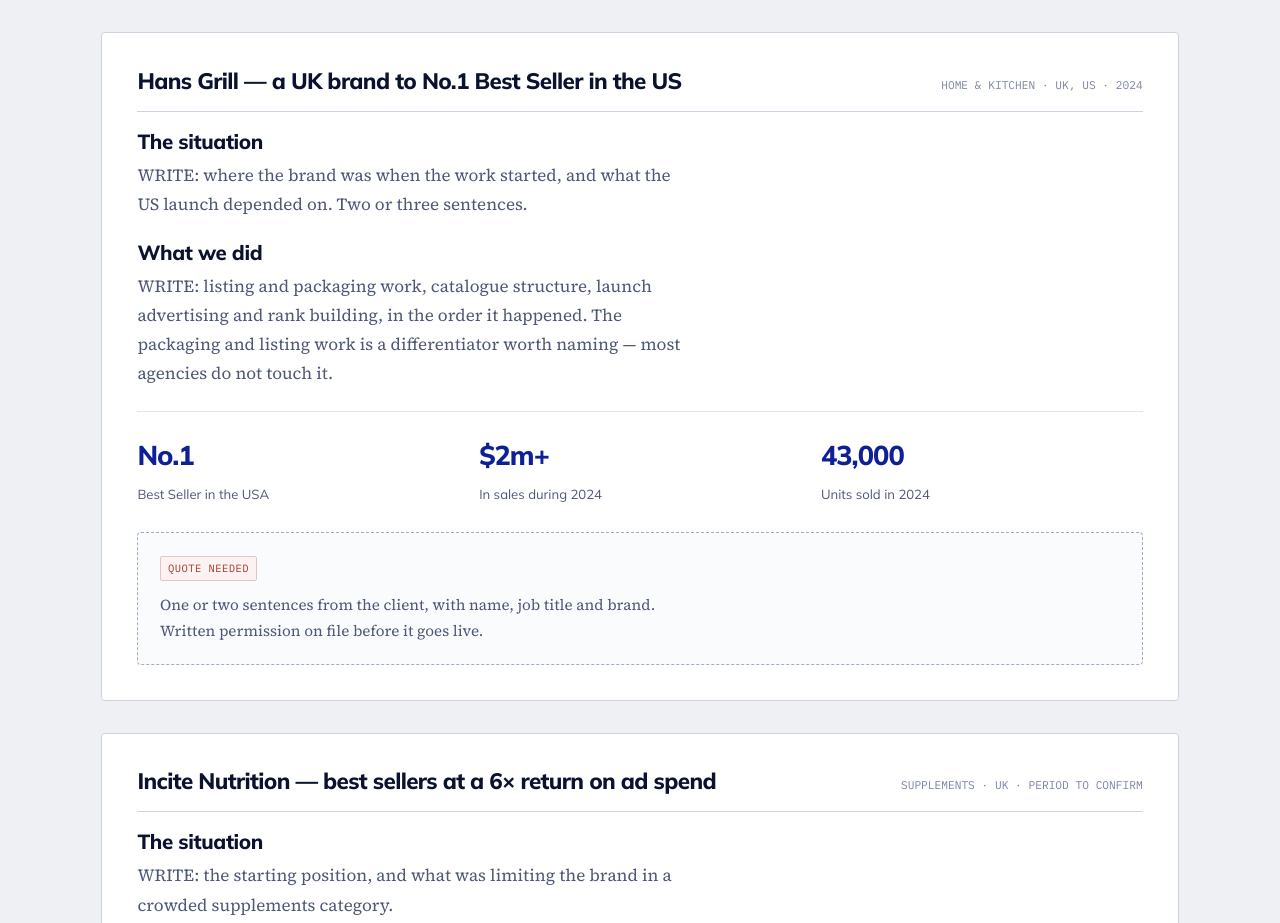
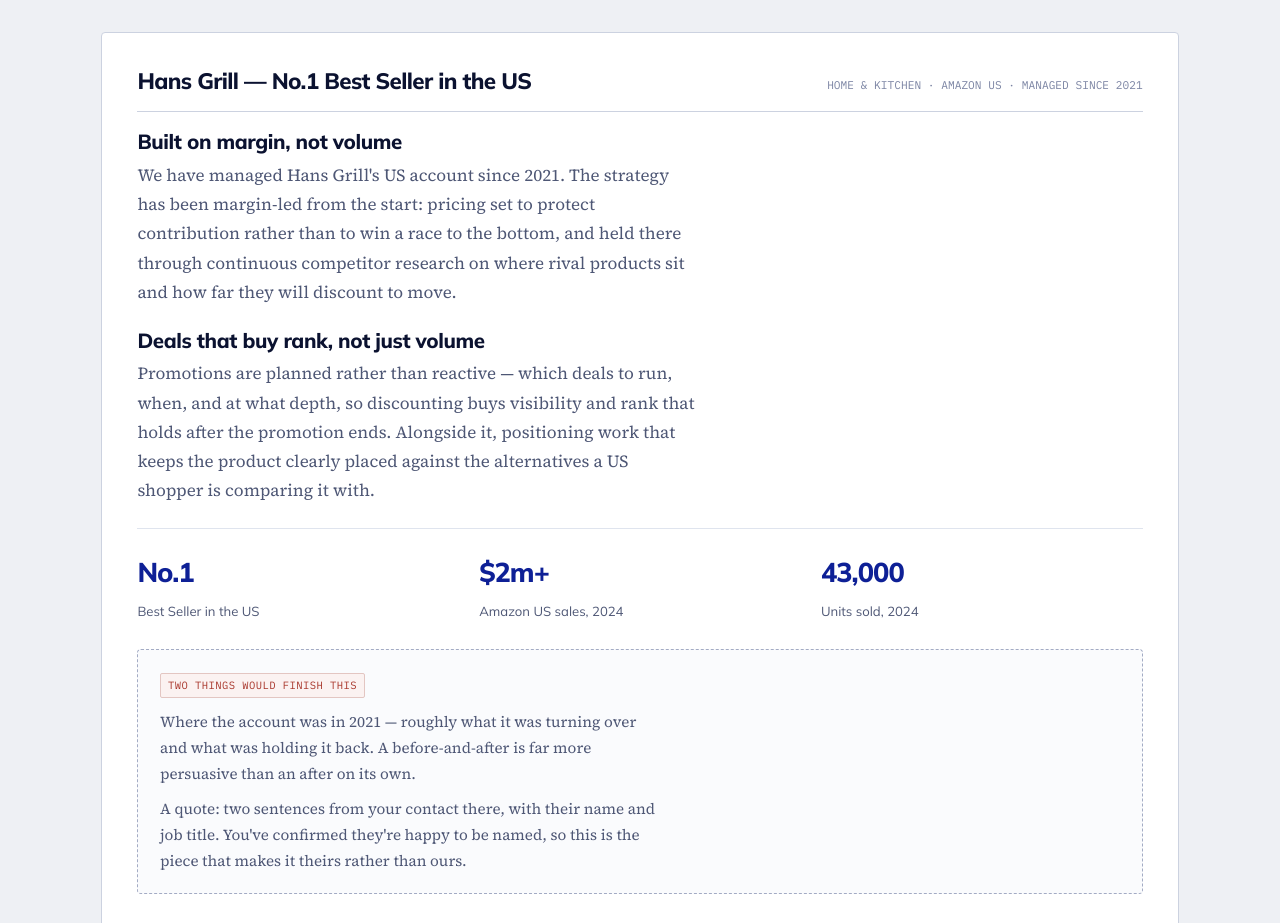
Before and after one commit to shane-smy/amzboost-website, a plain HTML site: page results.html in a window 1280 px wide. Shown: the part 902-1825 px from the top of the page. Drawn offline with Linux system fonts and the light colour scheme.

Commit message:
Write up the Hans Grill case study from client-supplied detail
Managed since 2021, Amazon US only. Margin-led pricing, competitor
research, deal strategy and market positioning. Removes the unconfirmed
listing and packaging claim from the homepage.

Co-Authored-By: Claude Opus 5 <noreply@anthropic.com>
Claude-Session: https://claude.ai/code/session_01UbXmwrDNvfiEVZPDcBSSSt

```diff
--- a/results.html
+++ b/results.html
@@ -70,21 +70,26 @@
 
         <article class="case">
           <div class="case__head">
-            <h2 style="font-size:1.4rem;">Hans Grill — a UK brand to No.1 Best Seller in the US</h2>
-            <span class="case__cat">HOME &amp; KITCHEN · UK, US · 2024</span>
+            <h2 style="font-size:1.4rem;">Hans Grill — No.1 Best Seller in the US</h2>
+            <span class="case__cat">HOME &amp; KITCHEN · AMAZON US · MANAGED SINCE 2021</span>
           </div>
-          <h3>The situation</h3>
-          <p class="dek" style="margin-top:0.5rem;">WRITE: where the brand was when the work started, and what the US launch depended on. Two or three sentences.</p>
-          <h3 style="margin-top:1.4rem;">What we did</h3>
-          <p class="dek" style="margin-top:0.5rem;">WRITE: listing and packaging work, catalogue structure, launch advertising and rank building, in the order it happened. The packaging and listing work is a differentiator worth naming — most agencies do not touch it.</p>
+
+          <h3>Built on margin, not volume</h3>
+          <p class="dek" style="margin-top:0.5rem;">We have managed Hans Grill's US account since 2021. The strategy has been margin-led from the start: pricing set to protect contribution rather than to win a race to the bottom, and held there through continuous competitor research on where rival products sit and how far they will discount to move.</p>
+
+          <h3 style="margin-top:1.4rem;">Deals that buy rank, not just volume</h3>
+          <p class="dek" style="margin-top:0.5rem;">Promotions are planned rather than reactive — which deals to run, when, and at what depth, so discounting buys visibility and rank that holds after the promotion ends. Alongside it, positioning work that keeps the product clearly placed against the alternatives a US shopper is comparing it with.</p>
+
           <div class="case__metrics">
-            <div><span>No.1</span><small>Best Seller in the USA</small></div>
-            <div><span>$2m+</span><small>In sales during 2024</small></div>
-            <div><span>43,000</span><small>Units sold in 2024</small></div>
+            <div><span>No.1</span><small>Best Seller in the US</small></div>
+            <div><span>$2m+</span><small>Amazon US sales, 2024</small></div>
+            <div><span>43,000</span><small>Units sold, 2024</small></div>
           </div>
+
           <div class="todo" style="margin-top:1.5rem;">
-            <span class="todo__tag">QUOTE NEEDED</span>
-            <p>One or two sentences from the client, with name, job title and brand. Written permission on file before it goes live.</p>
+            <span class="todo__tag">TWO THINGS WOULD FINISH THIS</span>
+            <p>Where the account was in 2021 — roughly what it was turning over and what was holding it back. A before-and-after is far more persuasive than an after on its own.</p>
+            <p>A quote: two sentences from your contact there, with their name and job title. You've confirmed they're happy to be named, so this is the piece that makes it theirs rather than ours.</p>
           </div>
         </article>
 
```
Also changed, not shown: index.html (+1 -1 lines).
